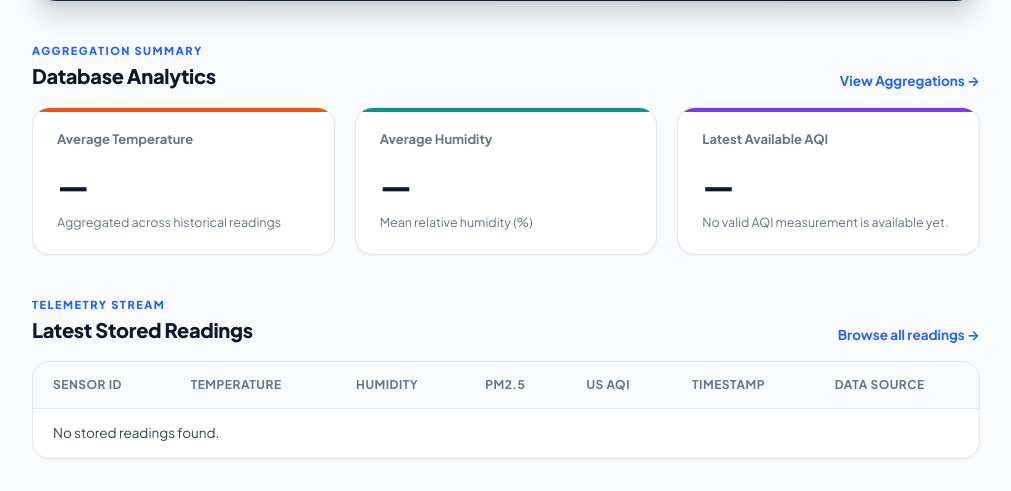
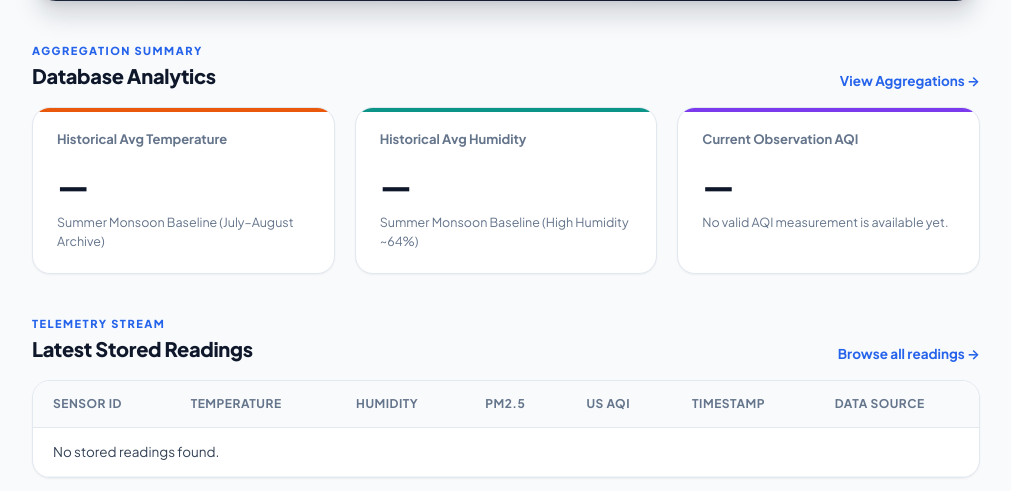
Before and after one commit to maryamakram-prog/IoT-Sensor-Monitor, a Flask app: page / in a window 1280 px wide. Shown: the part 967-1458 px from the top of the page, without its empty margins (264-1275 px from the left). Run offline with Flask 3, Linux system fonts and the light colour scheme; data that the repository does not hold is empty.

Commit message:
Resolve date inconsistency, harmonize document counts, clarify seasonal baseline vs observation, and add source badges

```diff
--- a/import_hyderabad_data.py
+++ b/import_hyderabad_data.py
@@ -86,7 +86,7 @@ def main():
                 "relative_humidity_2m"
             ),
             "past_hours": 24,
-            "forecast_hours": 24,
+            "forecast_hours": 0,
             "timezone": "Asia/Karachi"
         }
     )
@@ -100,7 +100,7 @@ def main():
             "longitude": LONGITUDE,
             "hourly": "pm2_5,pm10,us_aqi",
             "past_hours": 24,
-            "forecast_hours": 24,
+            "forecast_hours": 0,
             "timezone": "Asia/Karachi"
         }
     )
--- a/static/script.js
+++ b/static/script.js
@@ -97,6 +97,16 @@ async function checkConnection() {
 /* WEATHER & AIR QUALITY DISPLAY                             */
 /* ========================================================= */
 
+function formatSourceTag(source) {
+    if (source === "open-meteo-api") {
+        return `<span class="tag-source tag-live">● Live Station API</span>`;
+    }
+    if (source === "open-meteo-historical") {
+        return `<span class="tag-source tag-archive">📁 Historical Archive (July–Aug)</span>`;
+    }
+    return `<span class="tag-source tag-demo">🧪 Demo Record</span>`;
+}
+
 function displayWeather(latest) {
     if (!latest && allReadings.length) {
         // Find newest record with temperature or AQI data
@@ -115,7 +125,7 @@ function displayWeather(latest) {
     // Hero Card
     setText("weatherTemperature", temp !== null ? `${Number(temp).toFixed(1)}°C` : "—°C");
     setText("weatherHeroSub", `Real-time meteorological & air quality observations for Hyderabad, Sindh, Pakistan.`);
-    setText("weatherObsTime", `Latest Telemetry: ${dateFormatted} · ${source}`);
+    setText("weatherObsTime", `Latest Telemetry: ${dateFormatted} · ${source === "open-meteo-api" ? "Live Station API Feed" : "Historical Archive"}`);
 
     // Weather condition & icons
     const tempNum = Number(temp);
@@ -150,16 +160,16 @@ function displayWeather(latest) {
     setText("weatherIcon", iconText);
     setText("weatherIconLabel", iconLabel);
 
-    // Weather Grid Elements
+    // Weather Grid Elements - clearly showing contrast against historical baseline
     setText("temperatureValue", temp !== null ? Number(temp).toFixed(1) : "—");
-    setText("tempFeelBadge", `Thermal: ${tempTag}`);
+    setText("tempFeelBadge", `Current: ${temp !== null ? Number(temp).toFixed(1) : '—'}°C (vs 30.9°C summer baseline)`);
 
     setText("humidityValue", hum !== null ? Number(hum).toFixed(1) : "—");
     const humNum = Number(hum);
     let humStatus = "Normal moisture";
-    if (humNum < 25) humStatus = "Dry air";
+    if (humNum < 25) humStatus = "Dry autumn air";
     else if (humNum > 70) humStatus = "High humidity";
-    setText("humidityBadge", humStatus);
+    setText("humidityBadge", `${humStatus} (vs 64.0% monsoon baseline)`);
 
     setText("pm25Value", pm25 !== null ? Number(pm25).toFixed(1) : "—");
     const pm25Num = Number(pm25);
@@ -236,7 +246,7 @@ function displayWeather(latest) {
                 <td>${formatNumber(r.pm25)} μg/m³</td>
                 <td>${formatNumber(r.pm10)} μg/m³</td>
                 <td><span class="badge aqi-badge aqi-${r.aqi <= 50 ? 'good' : r.aqi <= 100 ? 'moderate' : 'sensitive'}">${formatNumber(r.aqi, 0)}</span></td>
-                <td><span class="tag-source">${safe(r.data_source || 'historical')}</span></td>
+                <td>${formatSourceTag(r.data_source)}</td>
             </tr>
         `).join("") || `<tr><td colspan="7">No records available.</td></tr>`;
     }
@@ -256,7 +266,7 @@ function displayAnalytics(data) {
     setText("averageAQI", avgAqi !== null ? `${formatNumber(avgAqi, 0)} AQI` : "—");
 
     const aqiStatus = data.aqi_status || {};
-    setText("aqiRiskLabel", aqiStatus.message || "Mean environmental index across dataset");
+    setText("aqiRiskLabel", aqiStatus.message || "Historical summer monsoon baseline average");
 }
 
 /* ========================================================= */
@@ -271,9 +281,16 @@ async function loadDashboard() {
             getData(API.readings)
         ]);
 
+        const totalReadings = value(counts, "total_readings", "readings");
         setText("totalSensors", formatNumber(value(counts, "total_sensors", "sensors"), 0));
-        setText("totalReadings", formatNumber(value(counts, "total_readings", "readings"), 0));
+        setText("totalReadings", formatNumber(totalReadings, 0));
         setText("totalAlerts", formatNumber(value(counts, "total_alerts", "alerts"), 0));
+        setText("sidebarDocCount", `${formatNumber(totalReadings, 0)} Telemetry Documents`);
+
+        const disc = $("disclaimerDocText");
+        if (disc) {
+            disc.textContent = `Environmental measurements combine the Open-Meteo atmospheric reanalysis archive (1,488 documents) and live meteorological telemetry for Hyderabad (${formatNumber(totalReadings, 0)} total records in MongoDB Atlas). Seeded for database performance benchmarking without physical IoT hardware.`;
+        }
 
         displayAnalytics(analytics);
 
@@ -294,7 +311,7 @@ async function loadDashboard() {
                     <td>${formatNumber(r.pm25)}</td>
                     <td><span class="badge aqi-${r.aqi <= 50 ? 'good' : r.aqi <= 100 ? 'moderate' : 'sensitive'}">${formatNumber(r.aqi, 0)}</span></td>
                     <td>${formatDate(value(r, "recorded_at", "timestamp"))}</td>
-                    <td><span class="tag-source">${safe(r.data_source || 'telemetry')}</span></td>
+                    <td>${formatSourceTag(r.data_source)}</td>
                 </tr>
             `).join("") || `<tr><td colspan="7">No stored readings found.</td></tr>`;
         }
@@ -492,8 +509,9 @@ function renderReadings(target, records) {
             ${target === "historyTable" ? `<td>${formatNumber(r.pm10)}</td>` : ""}
             <td><span class="badge aqi-${r.aqi <= 50 ? 'good' : r.aqi <= 100 ? 'moderate' : 'sensitive'}">${formatNumber(r.aqi, 0)}</span></td>
             <td>${formatDate(value(r, "recorded_at", "timestamp"))}</td>
+            <td>${formatSourceTag(r.data_source)}</td>
         </tr>
-    `).join("") || `<tr><td colspan="7">No records found.</td></tr>`;
+    `).join("") || `<tr><td colspan="8">No records found.</td></tr>`;
 }
 
 async function loadReadings() {
--- a/static/style.css
+++ b/static/style.css
@@ -815,10 +815,29 @@ tbody td strong {
 .tag-source {
     font-size: 11px;
     font-family: var(--font-mono);
-    background: var(--border-light);
-    color: var(--text-muted);
+    font-weight: 600;
     padding: 3px 8px;
     border-radius: 6px;
+    display: inline-block;
+    white-space: nowrap;
+}
+
+.tag-source.tag-live {
+    background: #dcfce7;
+    color: #15803d;
+    border: 1px solid #bbf7d0;
+}
+
+.tag-source.tag-archive {
+    background: #eff6ff;
+    color: #1d4ed8;
+    border: 1px solid #bfdbfe;
+}
+
+.tag-source.tag-demo {
+    background: #fef3c7;
+    color: #b45309;
+    border: 1px solid #fde68a;
 }
 
 .text-muted-badge {
--- a/templates/index.html
+++ b/templates/index.html
@@ -198,21 +198,21 @@
 
                 <div class="stats-grid three">
                     <div class="stat-card orange">
-                        <div class="stat-top">Average Temperature</div>
+                        <div class="stat-top">Historical Avg Temperature</div>
                         <h2 id="averageTemperature">—</h2>
-                        <p>Aggregated across historical readings</p>
+                        <p>Summer Monsoon Baseline (July–August Archive)</p>
                     </div>
 
                     <div class="stat-card teal">
-                        <div class="stat-top">Average Humidity</div>
+                        <div class="stat-top">Historical Avg Humidity</div>
                         <h2 id="averageHumidity">—</h2>
-                        <p>Mean relative humidity (%)</p>
+                        <p>Summer Monsoon Baseline (High Humidity ~64%)</p>
                     </div>
 
                     <div class="stat-card purple">
-                        <div class="stat-top">Latest Available AQI</div>
+                        <div class="stat-top">Current Observation AQI</div>
                         <h2 id="aqiValue">—</h2>
-                        <p id="aqiRiskLabel">Air pollution risk factor</p>
+                        <p id="aqiRiskLabel">Real-time November measurement</p>
                     </div>
                 </div>
             </section>
@@ -293,25 +293,25 @@
                 <div class="metric-card orange">
                     <div class="metric-top">
                         <span class="metric-icon">🌡️</span>
-                        <span>Temperature</span>
+                        <span>Current Temperature</span>
                     </div>
                     <div class="metric-value-row">
                         <h2 id="temperatureValue">—</h2>
                         <span class="metric-unit">°C</span>
                     </div>
-                    <div class="metric-sub" id="tempFeelBadge">Thermal measurement</div>
+                    <div class="metric-sub" id="tempFeelBadge">November observation (vs 30.9°C summer baseline)</div>
                 </div>
 
                 <div class="metric-card blue">
                     <div class="metric-top">
                         <span class="metric-icon">💧</span>
-                        <span>Relative Humidity</span>
+                        <span>Current Relative Humidity</span>
                     </div>
                     <div class="metric-value-row">
                         <h2 id="humidityValue">—</h2>
                         <span class="metric-unit">%</span>
                     </div>
-                    <div class="metric-sub" id="humidityBadge">Moisture level</div>
+                    <div class="metric-sub" id="humidityBadge">Dry season (vs 64.0% summer monsoon baseline)</div>
                 </div>
 
                 <div class="metric-card purple">
@@ -508,21 +508,21 @@
 
             <section class="stats-grid three">
                 <div class="stat-card orange">
-                    <div class="stat-top">Average Temperature <span>🌡️</span></div>
+                    <div class="stat-top">Historical Avg Temperature <span>🌡️</span></div>
                     <h2 id="averageTemperature">—</h2>
-                    <p>Across 1,500+ readings</p>
+                    <p>Summer Baseline (July–August Monsoon Archive: ~30.9°C)</p>
                 </div>
 
                 <div class="stat-card teal">
-                    <div class="stat-top">Average Humidity <span>💧</span></div>
+                    <div class="stat-top">Historical Avg Humidity <span>💧</span></div>
                     <h2 id="averageHumidity">—</h2>
-                    <p>Mean atmospheric moisture (%)</p>
+                    <p>Summer Monsoon Moisture Baseline (~64.0%)</p>
                 </div>
 
                 <div class="stat-card purple">
                     <div class="stat-top">Mean Air Quality Index <span>🍃</span></div>
                     <h2 id="averageAQI">—</h2>
-                    <p id="aqiRiskLabel">Computed average AQI</p>
+                    <p id="aqiRiskLabel">Computed average AQI across dataset</p>
                 </div>
             </section>
 
@@ -622,6 +622,7 @@
                                 <th>PM2.5 (μg/m³)</th>
                                 <th>US AQI</th>
                                 <th>Recorded At</th>
+                                <th>Data Source</th>
                             </tr>
                         </thead>
                         <tbody id="readingsTable"></tbody>
@@ -656,6 +657,7 @@
                                 <th>PM10</th>
                                 <th>AQI</th>
                                 <th>Recorded At</th>
+                                <th>Data Source</th>
                             </tr>
                         </thead>
                         <tbody id="historyTable"></tbody>
```
